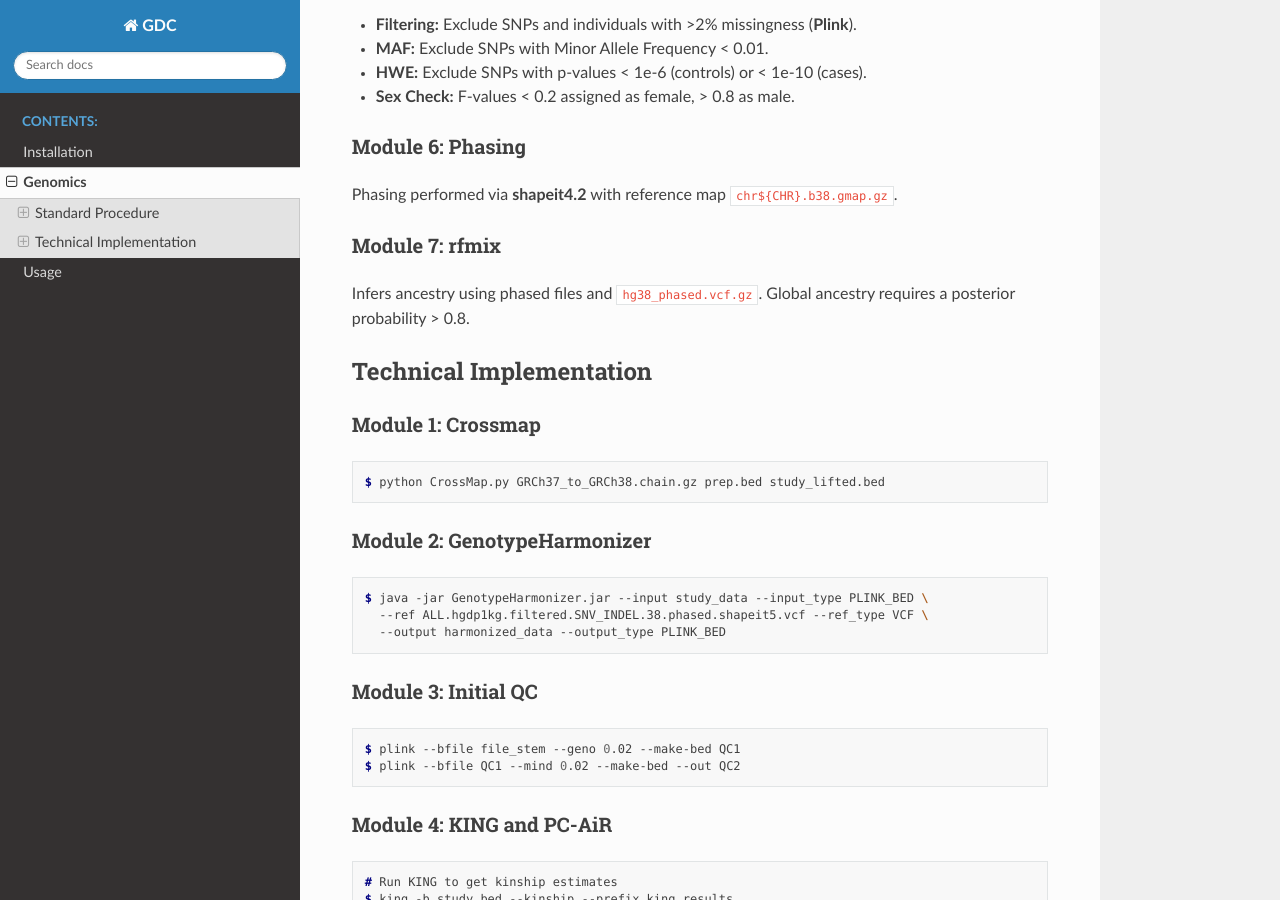
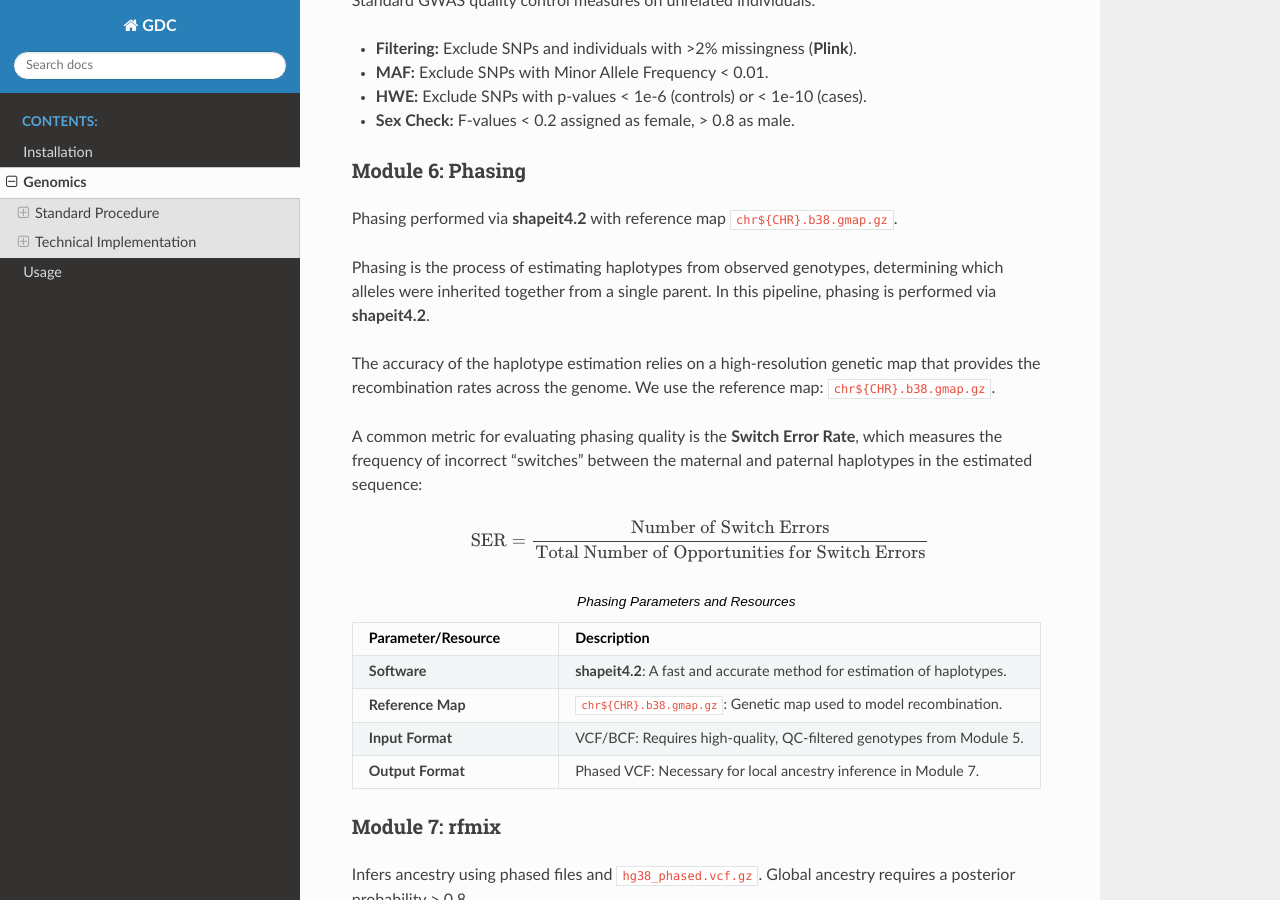
Before and after one commit to and02709/GDC, a Sphinx documentation site: the page built from docs/genomics.rst, in a window 1280 px wide and 900 px high, scrolled down 2672 px. Built offline with Sphinx 7.4.7 and the Read the Docs theme 3.1.0, drawn with Linux system fonts in a browser that asks for light colours; pages that are not in the unit, such as notebooks, are missing from menus; some of the changed text lies outside the part shown.

Commit message:
Enhance phasing section with definitions and metrics
Added detailed explanation of phasing, including metrics and parameters.

```diff
--- a/docs/genomics.rst
+++ b/docs/genomics.rst
@@ -112,6 +112,35 @@
 ~~~~~~~~~~~~~~~~~
 Phasing performed via **shapeit4.2** with reference map ``chr${CHR}.b38.gmap.gz``.
 
+Phasing is the process of estimating haplotypes from observed genotypes, determining which alleles were inherited together from a single parent. In this pipeline, phasing is performed via **shapeit4.2**.
+
+The accuracy of the haplotype estimation relies on a high-resolution genetic map that provides the recombination rates across the genome. We use the reference map: ``chr${CHR}.b38.gmap.gz``.
+
+A common metric for evaluating phasing quality is the **Switch Error Rate**, which measures the frequency of incorrect "switches" between the maternal and paternal haplotypes in the estimated sequence:
+
+.. math::
+
+   \text{SER} = \frac{\text{Number of Switch Errors}}{\text{Total Number of Opportunities for Switch Errors}}
+
+
+
+.. list-table:: Phasing Parameters and Resources
+   :widths: 30 70
+   :header-rows: 1
+
+   * - Parameter/Resource
+     - Description
+   * - **Software**
+     - **shapeit4.2**: A fast and accurate method for estimation of haplotypes.
+   * - **Reference Map**
+     - ``chr${CHR}.b38.gmap.gz``: Genetic map used to model recombination.
+   * - **Input Format**
+     - VCF/BCF: Requires high-quality, QC-filtered genotypes from Module 5.
+   * - **Output Format**
+     - Phased VCF: Necessary for local ancestry inference in Module 7.
+
+
+
 Module 7: rfmix
 ~~~~~~~~~~~~~~~
 Infers ancestry using phased files and ``hg38_phased.vcf.gz``. Global ancestry requires a posterior probability > 0.8.
@@ -158,6 +187,17 @@
    $ plink --bfile QC4 --check-sex
    $ grep 'PROBLEM' plink.sexcheck | awk '{print $1, $2}' > sex_discrepancy.txt
 
+Module 6: Phasing
+~~~~~~~~~~~~~~~~~~~~~~~~~~~~~~~~~
+.. code-block:: console
+
+   # Execute shapeit4 for a specific chromosome
+   $ shapeit4 --input study_filtered.vcf.gz \
+              --map chr${CHR}.b38.gmap.gz \
+              --region ${CHR} \
+              --output study_phased_chr${CHR}.vcf.gz \
+              --thread 8
+
 Module 7: rfmix Execution
 ~~~~~~~~~~~~~~~~~~~~~~~~~
 .. code-block:: console
```
